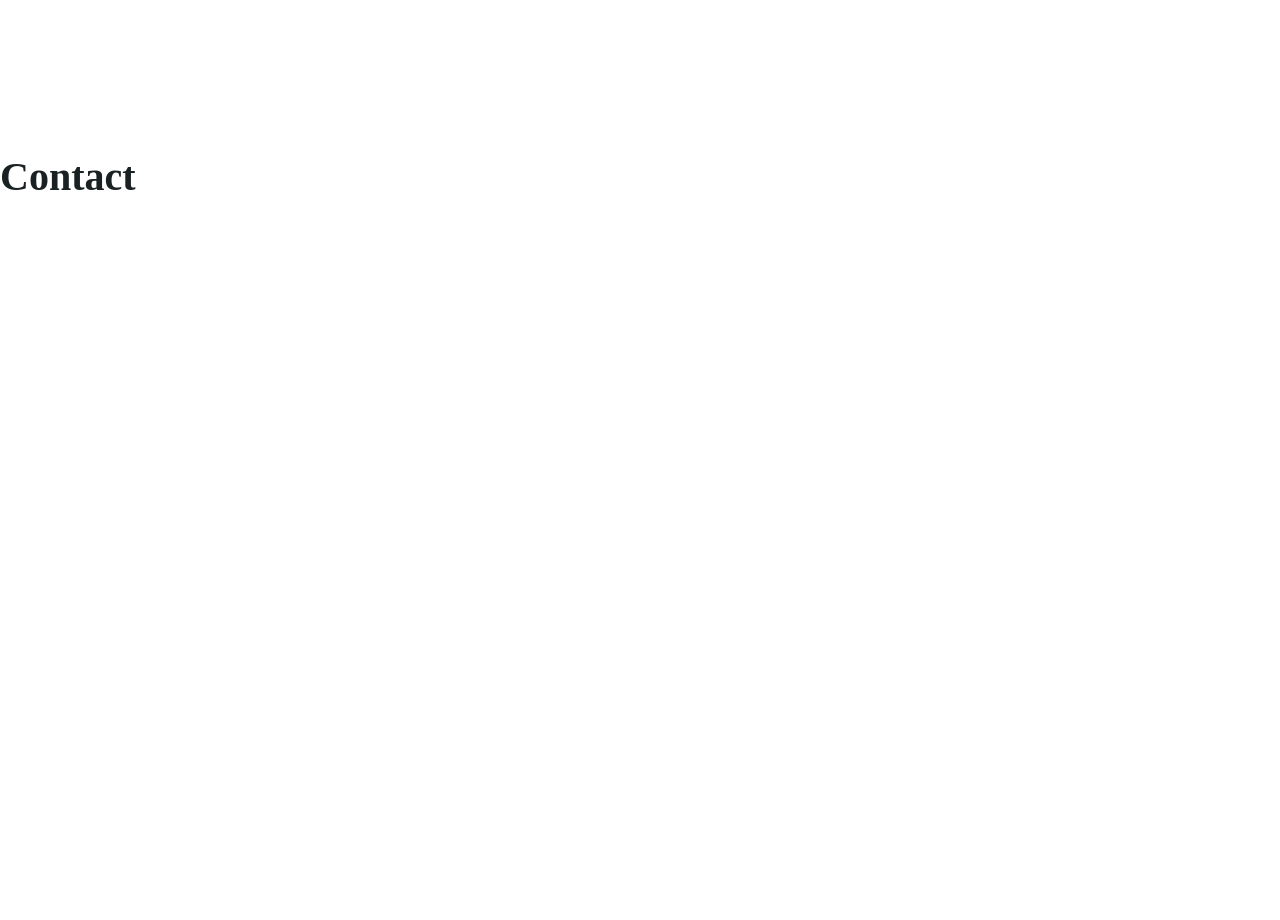
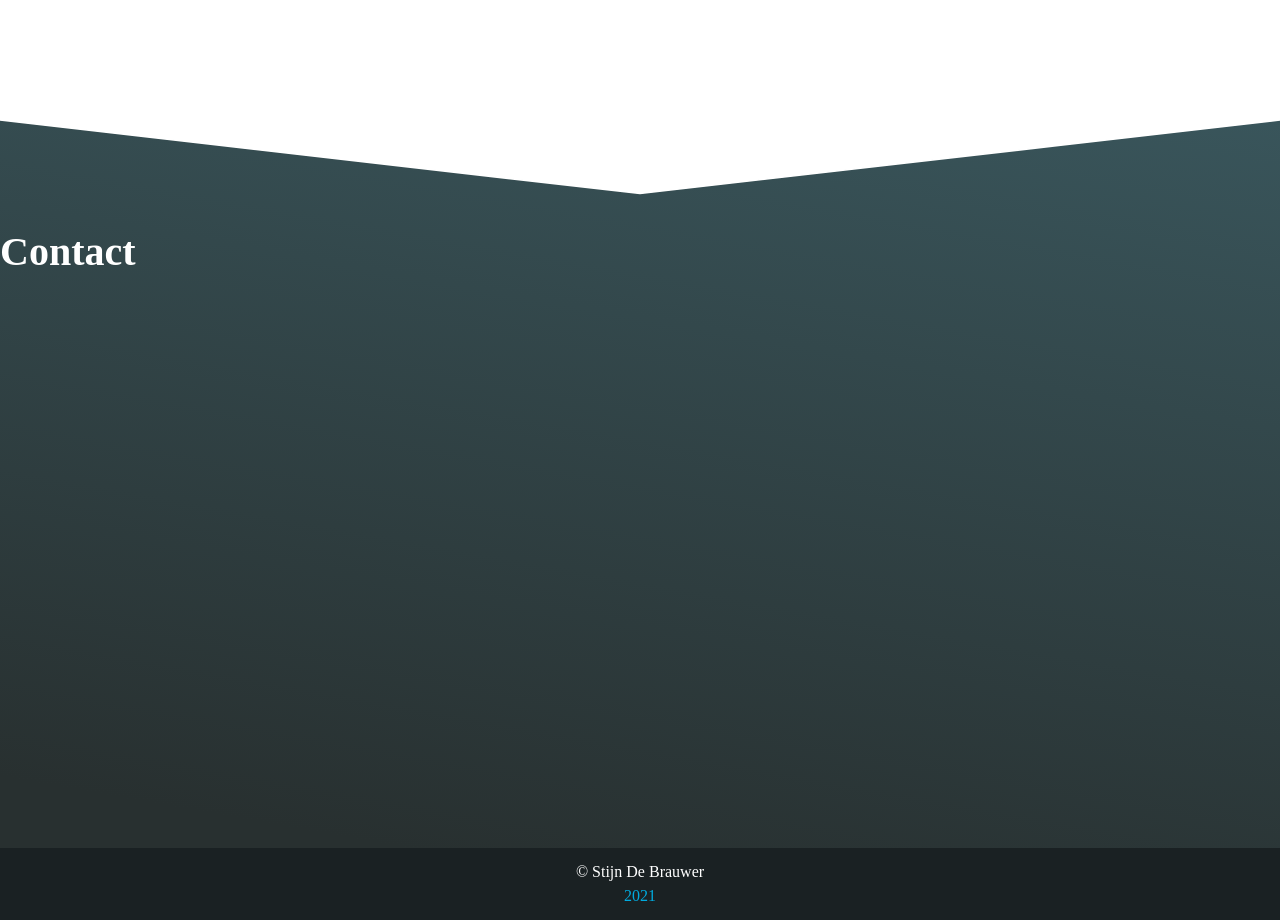
Before and after one commit to StijnDeBrauwer/portfolio, a React (Create React App) app: page / in a window 1280 px wide. Shown: the part 4680-5600 px from the top of the page. Built offline with nearby package versions, Linux system fonts and the light colour scheme; a web font is replaced by a local one.

Commit message:
slice footer

```diff
--- /dev/null
+++ b/src/components/footer/footer.component.tsx
@@ -0,0 +1,14 @@
+import React from 'react';
+
+import {StyledFooter} from './footer.style';
+
+const Footer = () => {
+  return (
+    <StyledFooter>
+      &copy; Stijn De Brauwer
+      <div className="year">2021</div>
+    </StyledFooter>
+  );
+};
+
+export default Footer;
--- /dev/null
+++ b/src/components/footer/footer.style.ts
@@ -0,0 +1,23 @@
+import styled from 'styled-components';
+
+import {Colors, Fonts} from 'src/assets';
+
+export const StyledFooter = styled.footer`
+  display: flex;
+  flex-direction: column;
+  justify-content: center;
+  align-items: center;
+
+  background-color: ${Colors.text};
+
+  height: 5vh;
+  padding: 1rem;
+
+  color: ${Colors.white};
+  text-align: center;
+  font-size: ${Fonts.sizes.large};
+  line-height: 1.5;
+  .year {
+    color: ${Colors.accent};
+  }
+`;
--- a/src/components/sections/contact/contact.component.tsx
+++ b/src/components/sections/contact/contact.component.tsx
@@ -1,13 +1,20 @@
 import React from 'react';
 
 import {withSection} from 'src/hoc/withSection/withSection.hoc';
+import {ReactComponent as Triangle} from 'src/assets/vectors/triangle.svg';
+import Footer from 'src/components/footer/footer.component';
 
 import './contact.style.scss';
 
 const ContactSection = () => {
   return (
     <section className="contact">
-      <h1>Contact</h1>
+      <Triangle className="contact__svg" />
+      <div className="contact__content">
+        <h1>Contact</h1>
+      </div>
+
+      <Footer />
     </section>
   );
 };
--- a/src/components/sections/contact/contact.style.scss
+++ b/src/components/sections/contact/contact.style.scss
@@ -1,2 +1,14 @@
 .contact {
+    background-image: linear-gradient(10deg, rgba(40, 48, 48, 1) 14%, rgba(57, 85, 91, 1) 100%);
+
+    display: flex;
+    flex-direction: column;
+
+    h1 {
+        color: var(--color-white);
+    }
+
+    .contact__content {
+        flex-grow: 1;
+    }
 }
```
Also changed, not shown: src/assets/vectors/triangle.svg (added).
